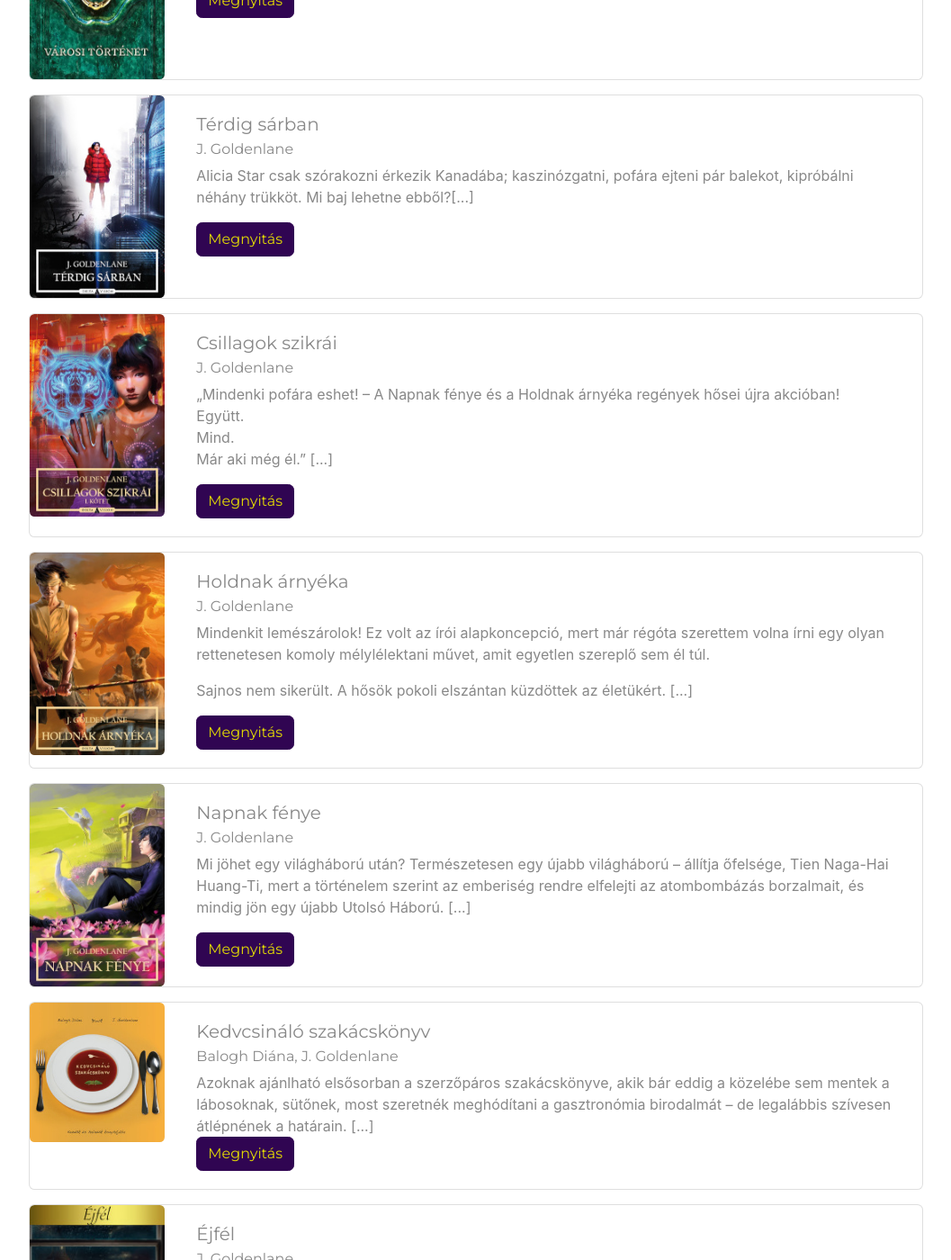
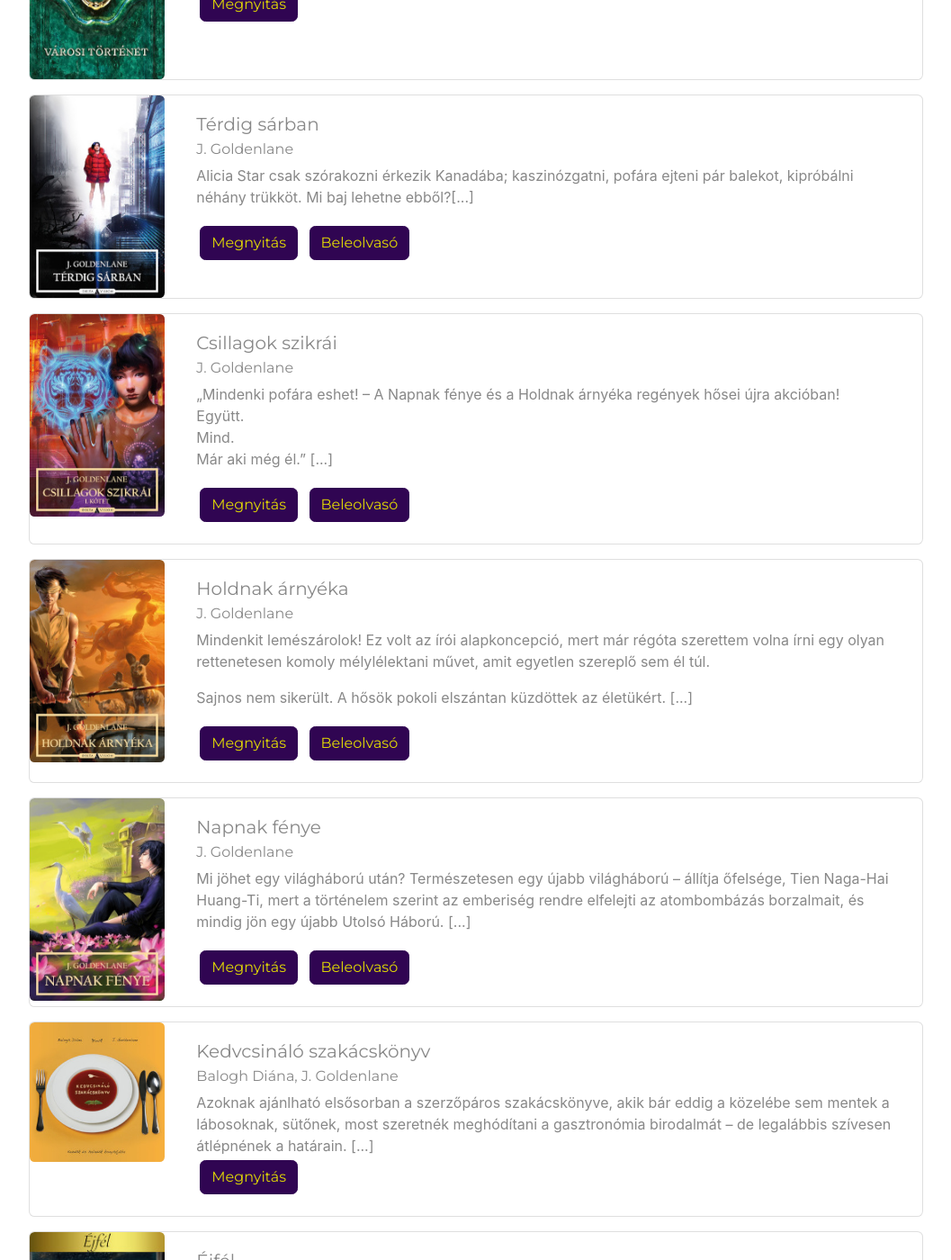
Before and after one commit to goldenlane/goldenlane.github.io, a Jekyll site: the page built from pages/konyvek.md, in a window 1280 px wide and 1400 px high, scrolled down 769 px. Shown: the whole window at 90% size, without its empty margins (111-1168 px from the left). Built offline with Jekyll 4.4.1, drawn with Linux system fonts in a browser that asks for light colours; some of the changed text lies outside the part shown.

Commit message:
Update index and add preview to booklist

```diff
--- a/_includes/bookcard.html
+++ b/_includes/bookcard.html
@@ -15,7 +15,12 @@ Book card, "book" points to book object
         <h2 class="card-title h5">{{b.title}}</h5>
         <h3 class="card-subtitle mb-2 text-muted h6">{{b.author}}</h6>
         <div class="card-text">{{b.description}}</div>
-        <a href="{{b.permalink}}" class="btn btn-primary">Megnyitás</a>
+        <a href="{{b.permalink}}" class="btn btn-primary m-1">Megnyitás</a>
+        {% assign current_permalink = b.permalink %}
+        {% assign preview = site.previews | where_exp: "preview", "preview.permalink contains current_permalink" | first %}
+        {% if preview %}
+          <a href="{{preview.permalink}}" class="btn btn-primary m-1">Beleolvasó</a>
+        {% endif %}
       </div>
     </div>
   </div>
```
Also changed, not shown: assets/images/background.webp.
